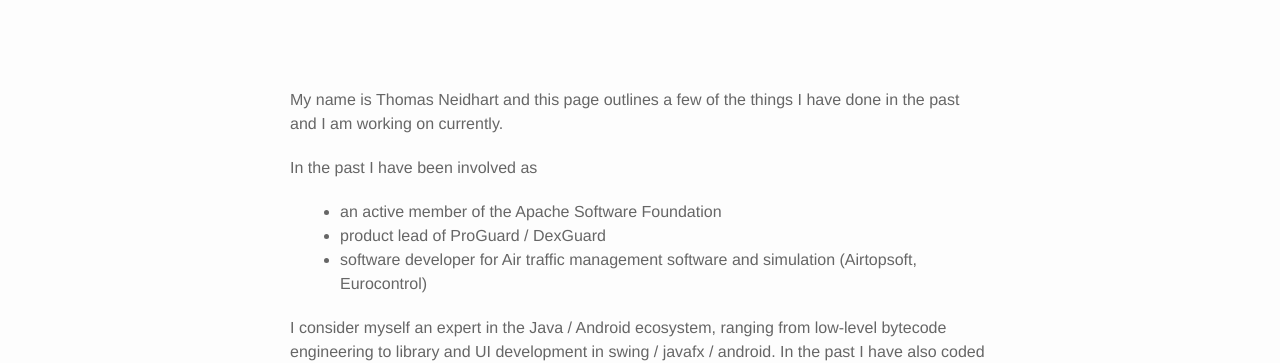
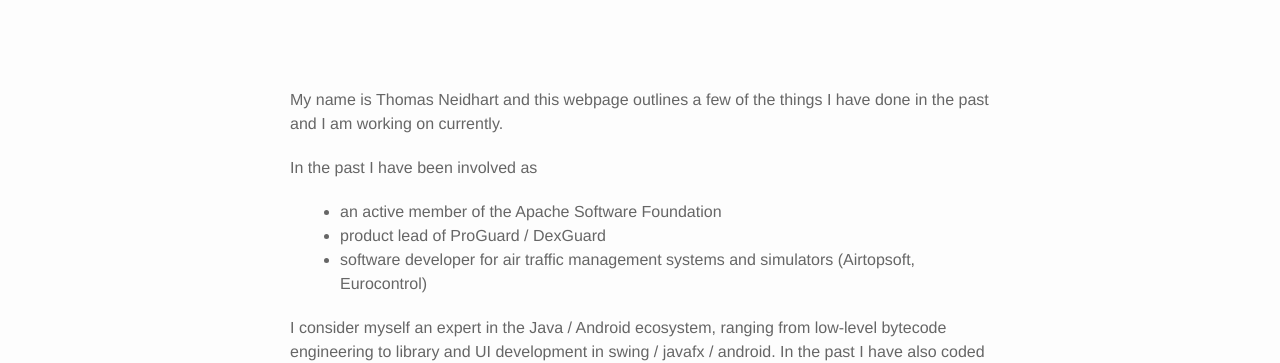
Before and after one commit to netomi/netomi.github.com, a Jekyll site: the page built from about.md, in a window 1280 px wide. Shown: the part 138-501 px from the top of the page. Built offline with Jekyll 4.4.1, drawn with Linux system fonts in a browser that asks for light colours; nearby versions of some CDN libraries.

Commit message:
Update about.md.

```diff
--- a/about.md
+++ b/about.md
@@ -7,14 +7,14 @@
 
 <br/>
 
-My name is Thomas Neidhart and this page outlines a few of the things I have done in the past and I am working on currently.
+My name is Thomas Neidhart and this webpage outlines a few of the things I have done in the past and I am working on currently.
 
 In the past I have been involved as
 
 <ul>
 <li>an active member of the Apache Software Foundation</li>
 <li>product lead of ProGuard / DexGuard</li>
-<li>software developer for Air traffic management software and simulation (Airtopsoft, Eurocontrol)</li>
+<li>software developer for air traffic management systems and simulators (Airtopsoft, Eurocontrol)</li>
 </ul>
 
 I consider myself an expert in the Java / Android ecosystem, ranging from low-level bytecode engineering to library and
```
